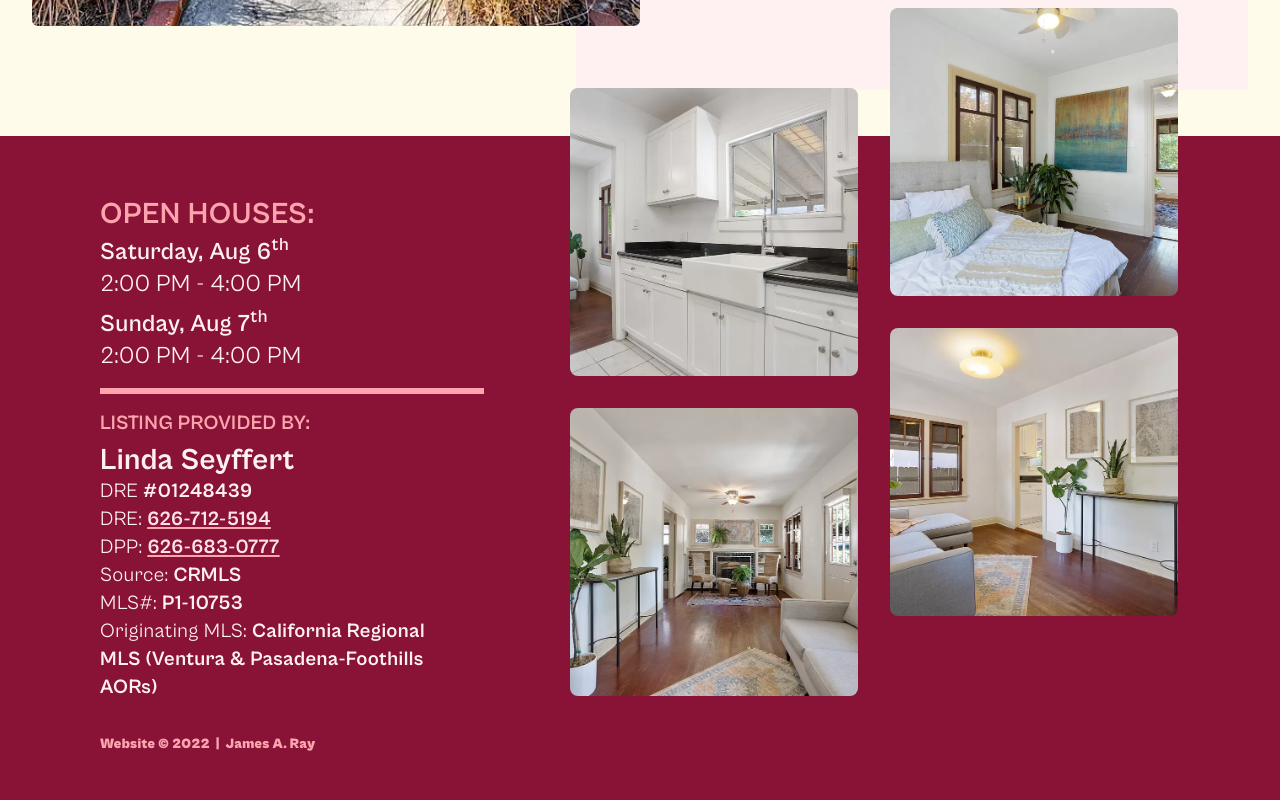
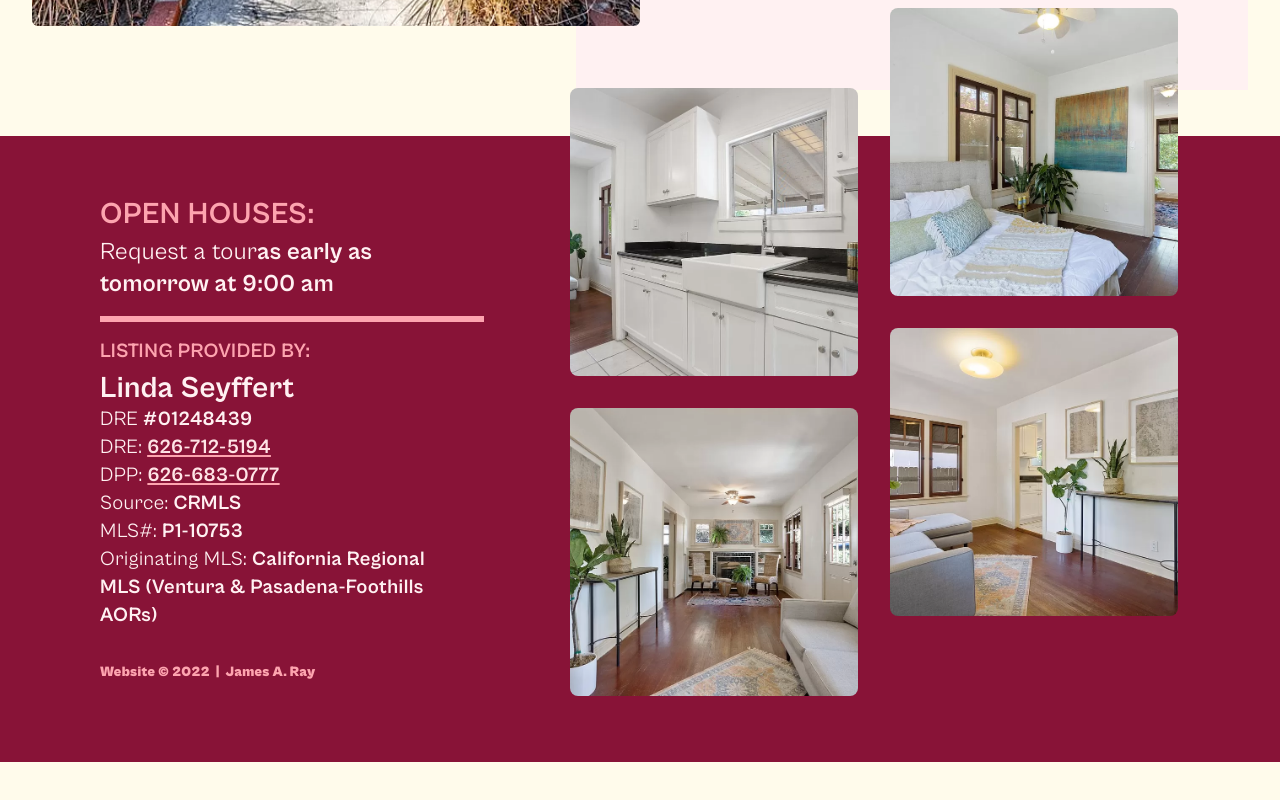
Before and after one commit to James-Ray-Enterprises/461prescott.com, a Vue app: page / in a window 1280 px wide. Shown: the part 1688-2488 px from the top of the page. After the commit the page ends 2450 px from the top, so only its background shows below. Built offline with nearby package versions, Linux system fonts and the light colour scheme.

Commit message:
changes openhouse times

```diff
--- a/src/App.vue
+++ b/src/App.vue
@@ -155,12 +155,7 @@ const Gallery = [
               <h3 class="text-3xl font-bold tracking-wide uppercase text-rose-300 pb-1 pt-10">Open Houses:</h3>
               <ul class="text-2xl mb-4">
                 <li class="flex flex-col mb-2">
-                  <span class="font-semibold">Saturday, Aug 6<sup>th</sup></span>
-                  <span>2:00 PM - 4:00 PM</span>
-                </li>
-                <li class="flex flex-col mb-2">
-                  <span class="font-semibold">Sunday, Aug 7<sup>th</sup></span>
-                  <span>2:00 PM - 4:00 PM</span>
+                  <span>Request a tour<span class="font-bold">as early as tomorrow at 9:00 am</span></span>
                 </li>
               </ul>
               <hr class="border-rose-300 border-b-2 border-t-4">
```
